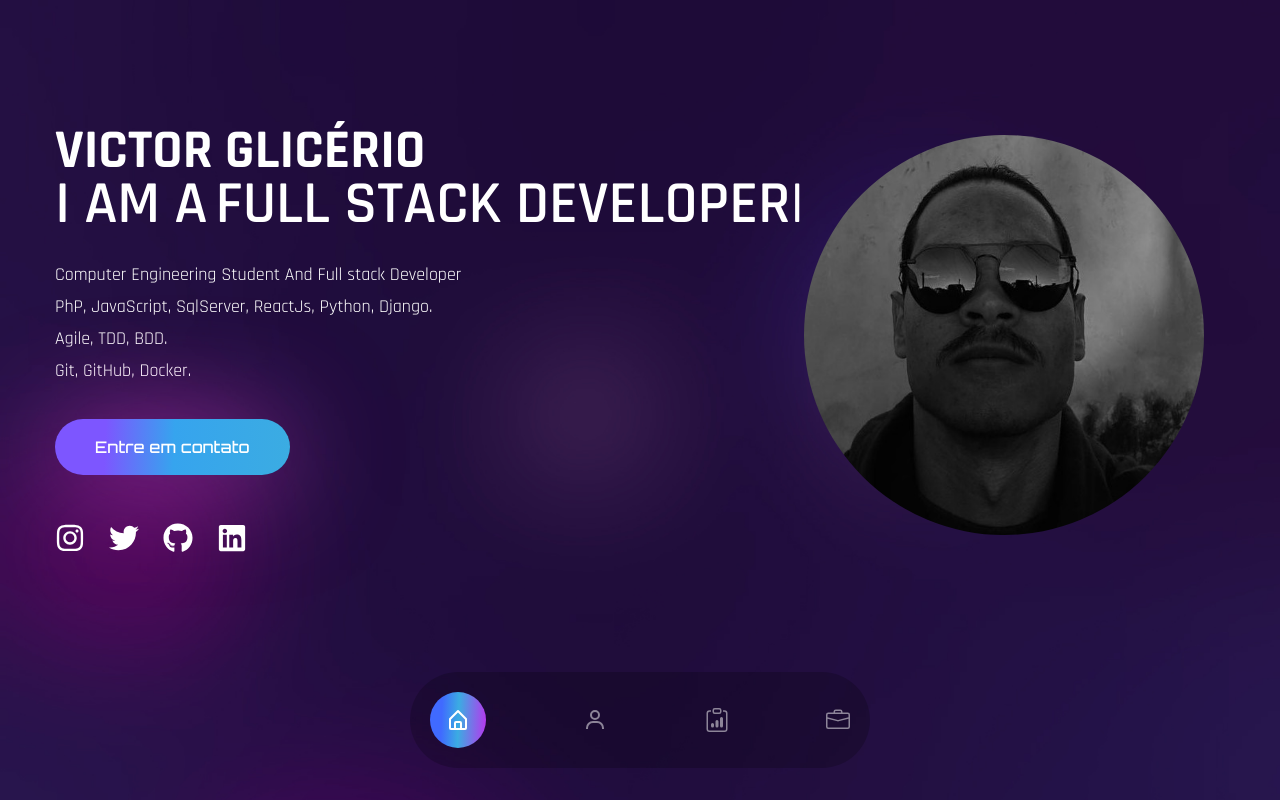
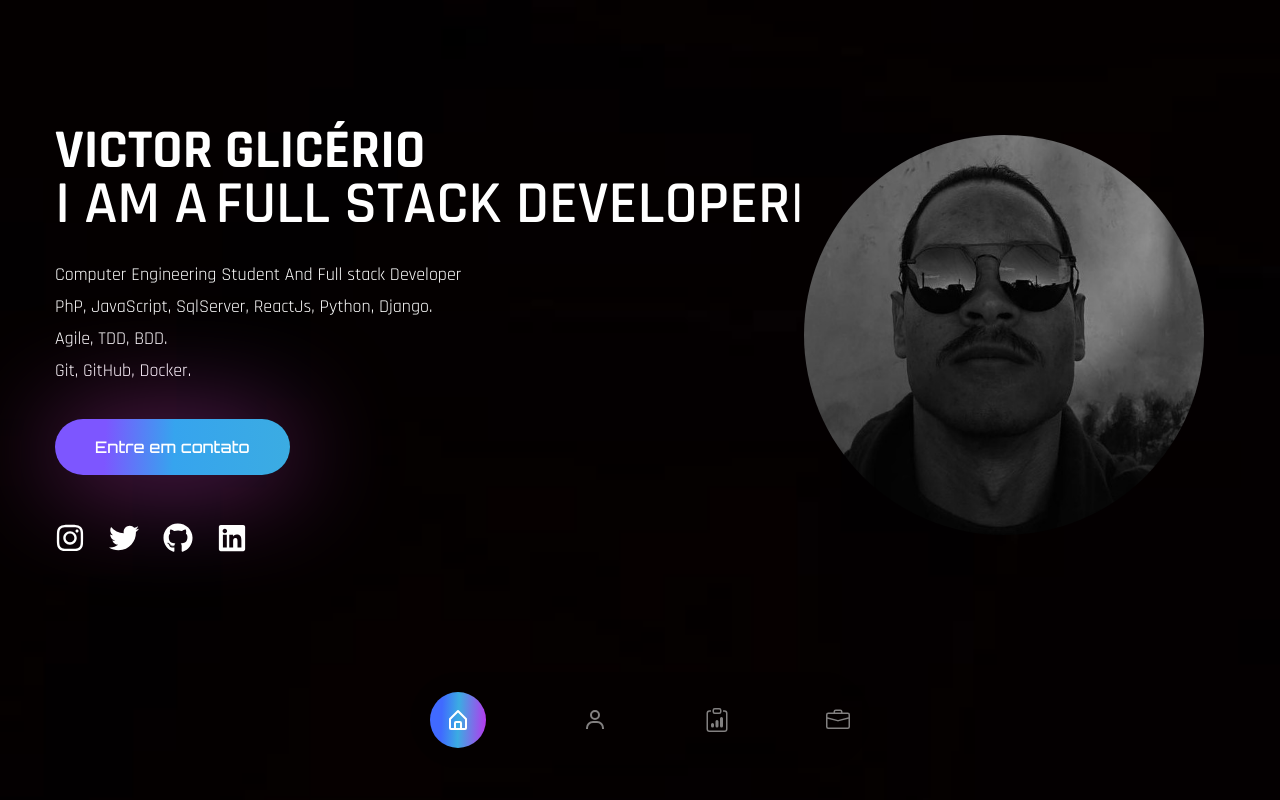
Before and after one commit to ImGlic/Portifolio-VictorGlicerio, a React (Create React App) app: page / in a window 1280 px wide. Shown: the top 800 px of the page. Built offline with nearby package versions, Linux system fonts and the light colour scheme; the HTML template or start-up script is replaced by a standard one; a web font is replaced by a local one.

Commit message:
alterando cor de fundo para preto

```diff
--- a/tailwind.config.js
+++ b/tailwind.config.js
@@ -23,7 +23,7 @@ module.exports = {
         accent: '#B809C3',
       },
       backgroundImage: {
-        site: "url('./assets/site-bg.jpg')",
+        site: "url('./assets/site-bg-preto.jpg')",
         about: "url('./assets/victorfundoapagado.png')",
         services: "url('./assets/services.png')",
       },
```
Also changed, not shown: src/assets/site-bg-azul.png (added), src/assets/site-bg-preto.jpg (added).
